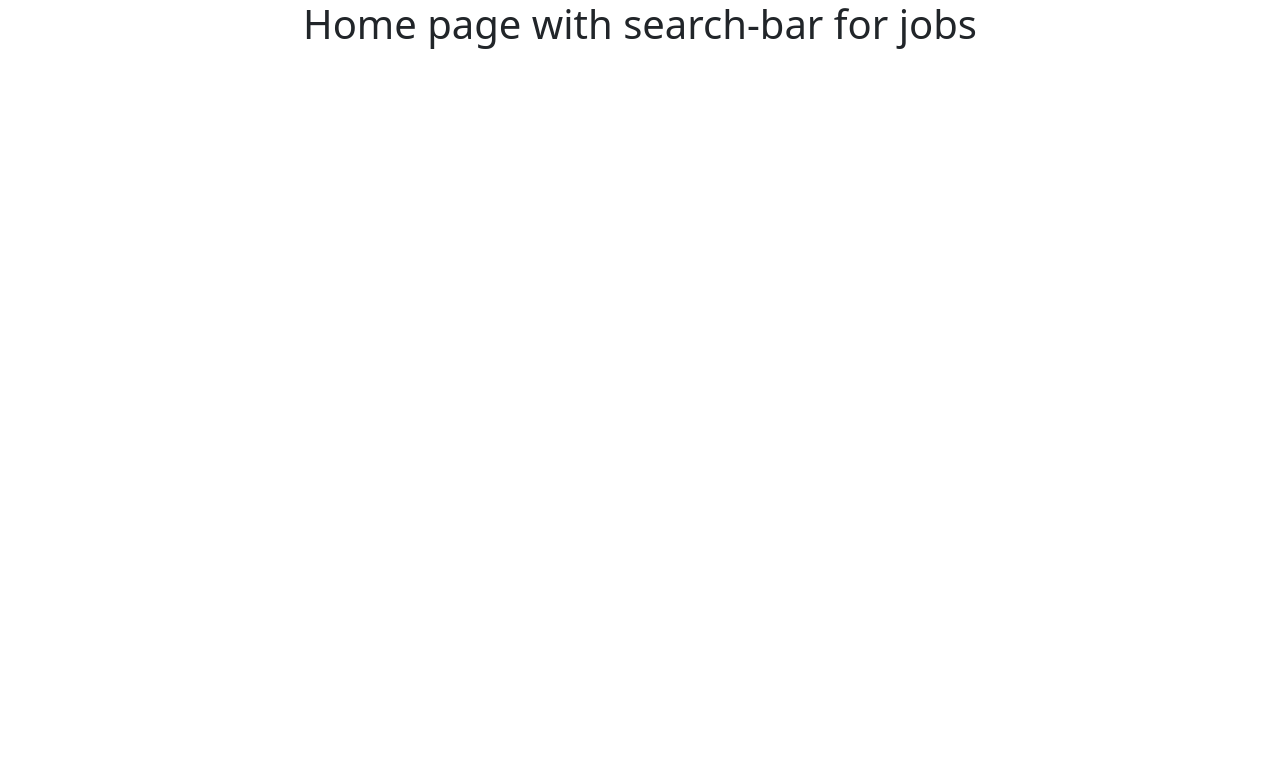
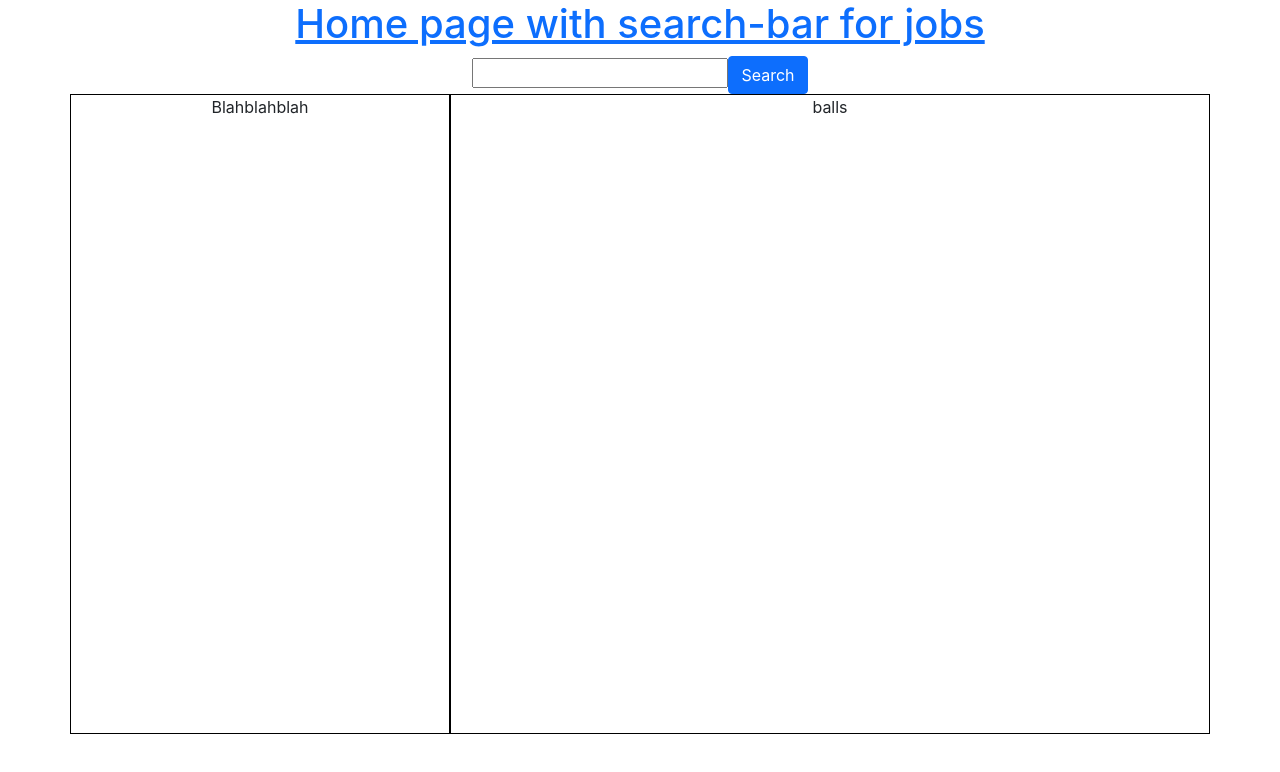
Before and after one commit to Mike-OxHuge/strive-m7, a React (Create React App) app: page / in a window 1280 px wide. Shown: the top 772 px of the page. Built offline with nearby package versions, Linux system fonts and the light colour scheme.

Commit message:
partially done

```diff
--- a/package.json
+++ b/package.json
@@ -10,6 +10,7 @@
     "react": "^17.0.2",
     "react-bootstrap": "^2.0.0-beta.4",
     "react-dom": "^17.0.2",
+    "react-router-dom": "^5.2.0",
     "react-scripts": "4.0.3",
     "web-vitals": "^1.1.2"
   },
--- a/src/App.css
+++ b/src/App.css
@@ -36,3 +36,14 @@
     transform: rotate(360deg);
   }
 }
+
+.active-job {
+  background-color: #4a994e;
+}
+
+.jobs {
+  height: 80vh;
+  overflow-y: scroll;
+  position: sticky;
+  top: 5%;
+}
--- a/src/App.js
+++ b/src/App.js
@@ -1,11 +1,21 @@
 import "./App.css";
-import "bootstrap/dist/css/bootstrap.min.css";
+import { BrowserRouter as Router } from "react-router-dom";
+import { Route, Link } from "react-router-dom";
+import Home from "./pages/Home";
+import { Container } from "react-bootstrap";
 
 function App() {
   return (
-    <div className="App">
-      <h1>Home page with search-bar for jobs</h1>
-    </div>
+    <Router>
+      <div className="App">
+        <Container>
+          <Link to="/">
+            <h1>Home page with search-bar for jobs</h1>
+          </Link>
+          <Route path="/" exact render={() => <Home />} />
+        </Container>
+      </div>
+    </Router>
   );
 }
 
--- /dev/null
+++ b/src/components/JobDescription.jsx
@@ -0,0 +1,23 @@
+import { useEffect } from "react";
+
+const JobDescription = ({ selectedJob, legal }) => {
+  useEffect(() => {
+    if (selectedJob) {
+      alert(legal);
+    }
+  }, [selectedJob]);
+  return (
+    <>
+      {selectedJob ? (
+        <>
+          <h1>{selectedJob.title}</h1>
+          <div dangerouslySetInnerHTML={{ __html: selectedJob.description }} />
+        </>
+      ) : (
+        "balls"
+      )}
+    </>
+  );
+};
+
+export default JobDescription;
--- /dev/null
+++ b/src/components/JobList.jsx
@@ -0,0 +1,23 @@
+// import { useState } from "react";
+import { Container, Card, Button } from "react-bootstrap";
+
+const JobList = ({ job, selectedJob, changeJob }) => {
+  return (
+    <>
+      <Container onClick={() => changeJob(job)}>
+        <Card
+          className={
+            selectedJob?.id === job.id ? "active-job my-3 pa-1" : "my-3 pa-1"
+          }
+        >
+          <Card.Title>{job.title}</Card.Title>
+          <Card.Body>{job.company_name}</Card.Body>
+          <Card.Text>{job.salary}</Card.Text>
+          <Button href={job.url}>Apply</Button>
+        </Card>
+      </Container>
+    </>
+  );
+};
+
+export default JobList;
--- /dev/null
+++ b/src/pages/Home.jsx
@@ -0,0 +1,55 @@
+import { Row, Col, Button, Spinner } from "react-bootstrap";
+import JobList from "../components/JobList";
+import JobDescription from "../components/JobDescription";
+import { useState } from "react";
+
+const Home = () => {
+  const [jobs, setJobs] = useState({});
+  const [selectedJob, selectJob] = useState(null);
+  const [isLoading, setLoading] = useState(false);
+
+  const getJobs = async (query) => {
+    setLoading(true);
+    await fetch(`https://remotive.io/api/remote-jobs?search=${query}&limit=10`)
+      .then((res) => res.json())
+      .then((data) => setJobs(data))
+      .then(() => setLoading(false));
+  };
+
+  const changeJob = (job) => {
+    selectJob(job);
+  };
+  return (
+    <>
+      <header>
+        <input type="text" id="query" />
+        <Button onClick={() => getJobs(document.getElementById("query").value)}>
+          {isLoading ? <Spinner animation="border" role="status" /> : "Search"}
+        </Button>
+      </header>
+      <Row>
+        <Col sm={4} style={{ border: "1px solid black" }} className="jobs">
+          {jobs.jobs?.length > 0
+            ? jobs.jobs.map((job) => (
+                <JobList
+                  key={job.id}
+                  job={job}
+                  selectedJob={selectedJob}
+                  changeJob={changeJob}
+                />
+              ))
+            : "Blahblahblah"}
+        </Col>
+
+        <Col sm={8} style={{ border: "1px solid black" }}>
+          <JobDescription
+            selectedJob={selectedJob}
+            legal={jobs["0-legal-notice"]}
+          />
+        </Col>
+      </Row>
+    </>
+  );
+};
+
+export default Home;
```
Also changed, not shown: src/index.js (+7 -6 lines), 1 other file (tests, documents, lock files or other folders).
